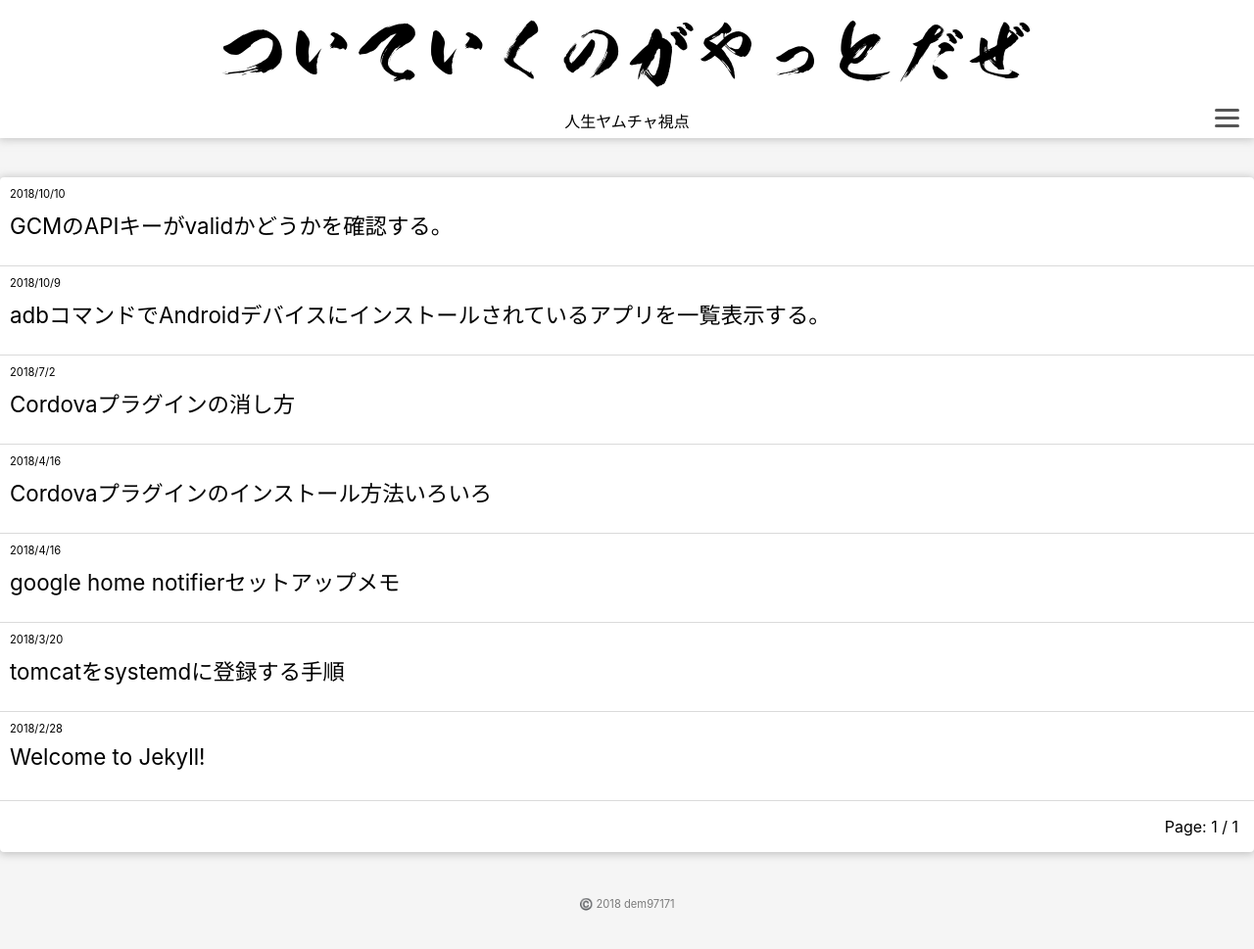
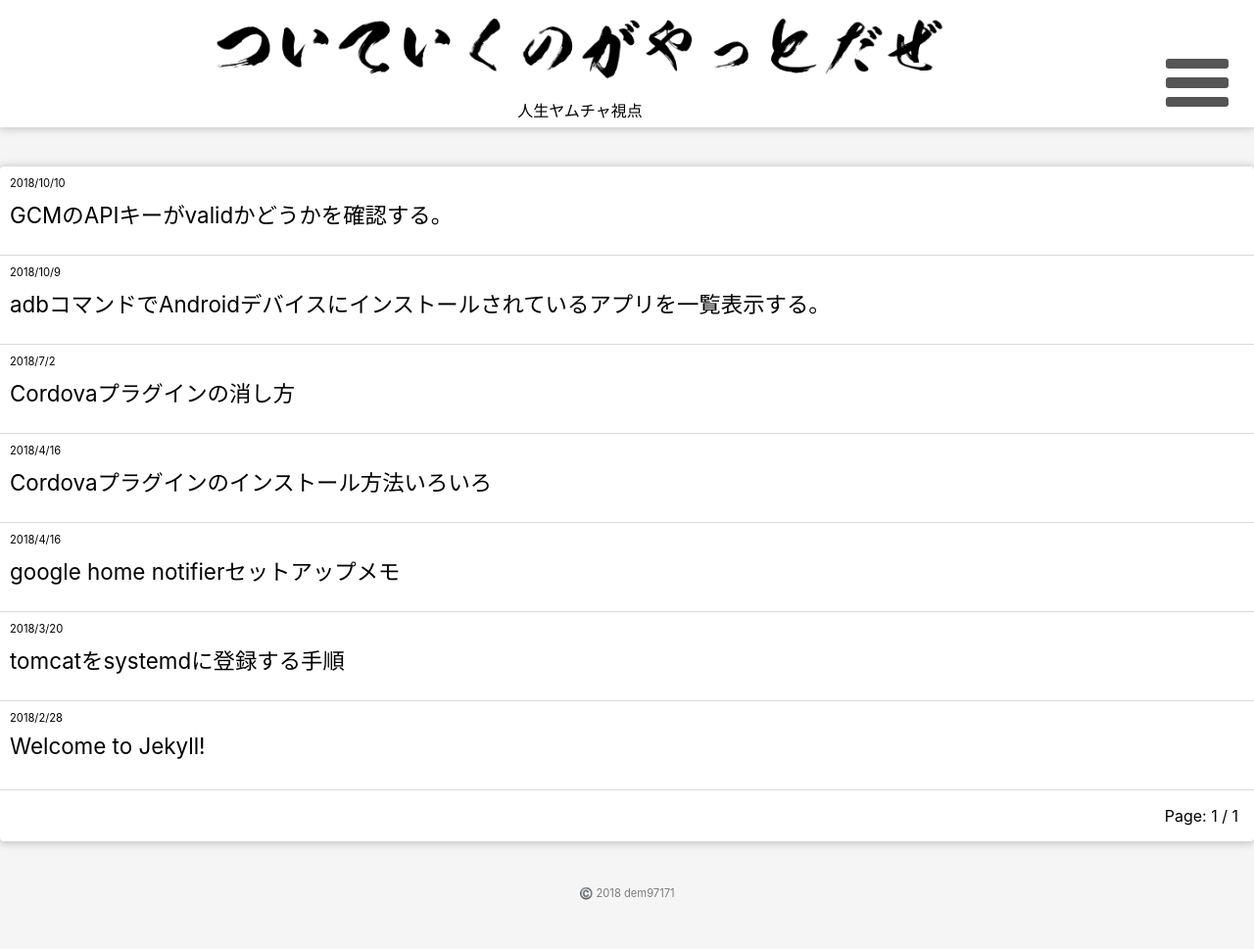
Before and after one commit to dem97171/blog, a Jekyll site: the page built from index.html, in a window 1280 px wide. Shown: the top 969 px of the page at 98% size. Built offline with Jekyll 4.4.1, drawn with Linux system fonts in a browser that asks for light colours; the list of posts is cut into pages by our own code.

Commit message:
fix: モバイル向けのフォントサイズいじり。

```diff
--- a/_sass/main/base/_base.scss
+++ b/_sass/main/base/_base.scss
@@ -1,6 +1,7 @@
 // css reset rules
 html{
-
+    font-size: 16px;
+    // text-size-adjust: 100%;
 }
 
 body{
--- a/_sass/main/layout/_layout.scss
+++ b/_sass/main/layout/_layout.scss
@@ -9,7 +9,8 @@
     .l-header-wrapper{
         max-width: $width;
         padding: 0px 10px;
-        margin: 0px auto;
+        margin: 0px auto 0px auto;
+        margin-right: 6rem;
         text-align: center;
     }
 }
--- a/_sass/main/module/_header.scss
+++ b/_sass/main/module/_header.scss
@@ -6,5 +6,7 @@
     position: relative;
     .header-site_title{
         vertical-align: bottom;
+        width: 100%;
+        max-width: 800px;
     }
 }
--- a/_sass/main/module/_nav.scss
+++ b/_sass/main/module/_nav.scss
@@ -17,26 +17,27 @@
     // ハンバーガーアイコンをCSSで表現
     #nav-open {
         position: absolute;
-        top: -50px;
-        right: 0px;
+        top: -1.4em;
+        right: 0.4em;
         display: inline-block;
-        width: 40px;
-        height: 22px;
+        font-size: 4em;
+        width: 1em;
+        height: 1em;
         vertical-align: middle;
         span{
             position: absolute;
-            height: 0.2em;/*線の太さ*/
-            width: 25px;/*長さ*/
+            height: 0.16em;/*線の太さ*/
+            width: 100%;/*長さ*/
             border-radius: 3px;
             background: #555;
             display: block;
             content: '';
             cursor: pointer;
             &:before{
-                bottom: -8px;
+                bottom: -0.3em;
                 position: absolute;
-                height: 0.2em;/*線の太さ*/
-                width: 25px;/*長さ*/
+                height: 0.16em;/*線の太さ*/
+                width: 100%;/*長さ*/
                 border-radius: 3px;
                 background: #555;
                 display: block;
@@ -44,10 +45,10 @@
                 cursor: pointer;
             }
             &:after{
-                bottom: -16px;
+                bottom: -0.6em;
                 position: absolute;
-                height: 0.2em;/*線の太さ*/
-                width: 25px;/*長さ*/
+                height: 0.16em;/*線の太さ*/
+                width: 100%;/*長さ*/
                 border-radius: 3px;
                 background: #555;
                 display: block;
--- a/_sass/main/module/_post.scss
+++ b/_sass/main/module/_post.scss
@@ -3,7 +3,6 @@
     .post-header{
         padding: 15px 15px;
         margin-bottom: 30px;
-        border-top: 4px solid #000000;
         border-bottom: 4px solid #000000;
         .post-meta{
             margin: 0px;
--- a/_sass/main/module/_rougeCustom.scss
+++ b/_sass/main/module/_rougeCustom.scss
@@ -26,3 +26,9 @@
         }
     }
 }
+
+@media screen and (max-width: 1340px) {
+    .highlighter-rouge{
+        font-size: 1em;    // なんでremの大きさが共通じゃないのかわかんない
+    }
+}
```
